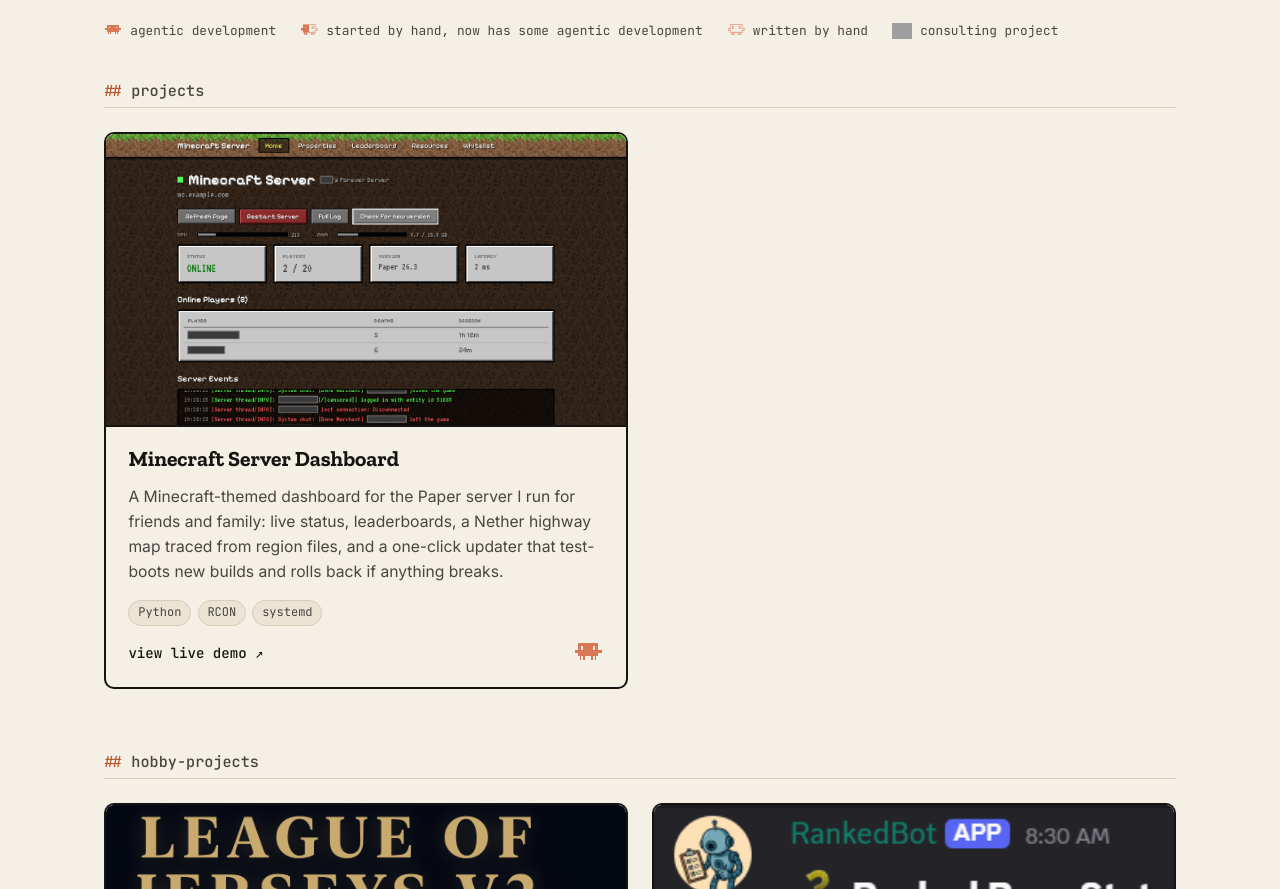
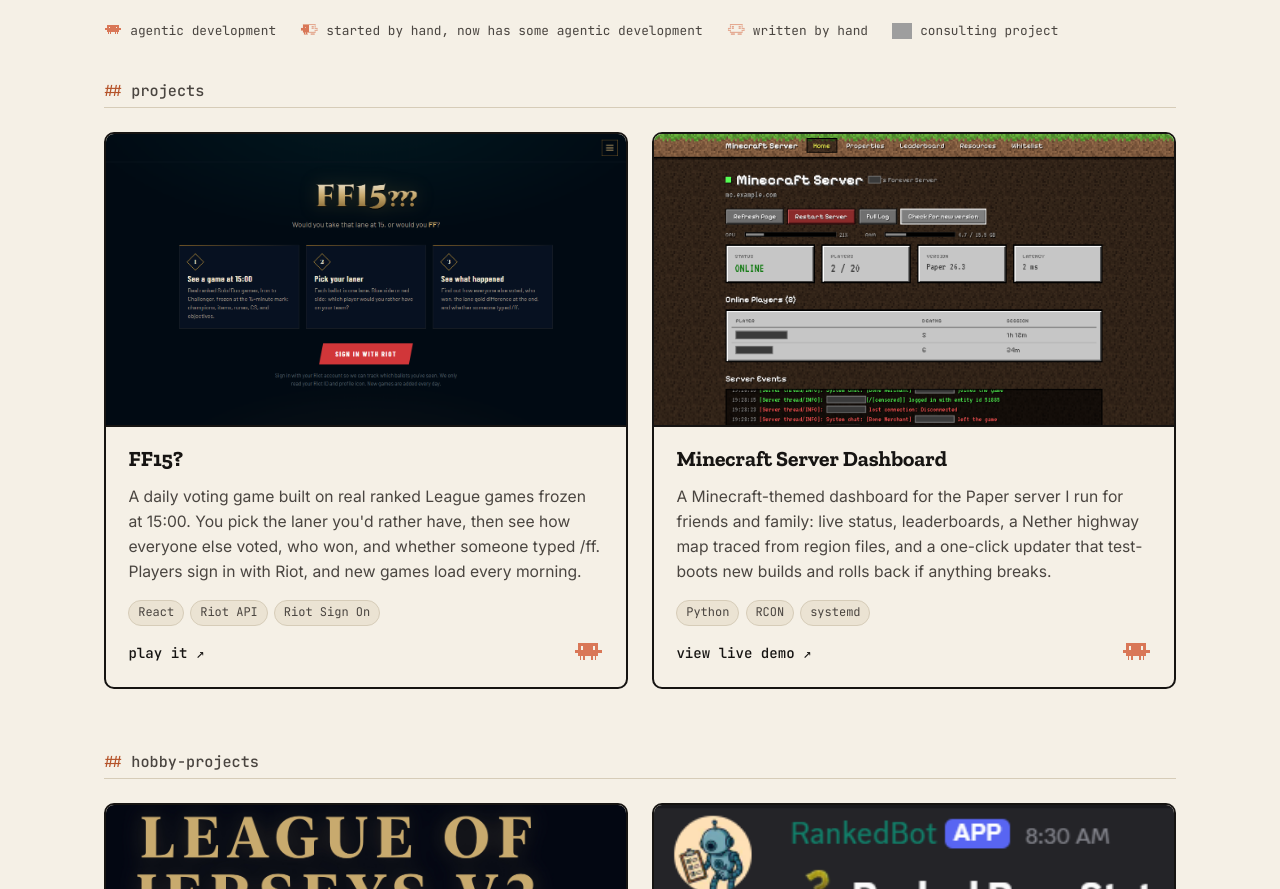
Before and after one commit to ThreeHoolagins/ThreeHoolagins.github.io, a plain HTML site: page projects.html in a window 1280 px wide. Shown: the part 327-1216 px from the top of the page. Drawn offline with nearby package versions, Linux system fonts and the light colour scheme; grey boxes are pictures that could not be loaded.

Commit message:
add FF15? project card
Co-Authored-By: Claude Opus 5.5 <noreply@anthropic.com>

```diff
--- a/projects.html
+++ b/projects.html
@@ -60,6 +60,16 @@
             <section class="container" style="padding-bottom: 1rem">
                 <h2 class="section-title" style="margin-top: 1.5rem">projects</h2>
                 <div class="project-grid">
+                    <a class="project" href="https://ff15.bigolbearstudios.com/" target="_blank" rel="noopener" style="text-decoration: none; color: inherit">
+                        <div class="project__img"><img src="assets/ff15.png" alt="FF15? home page" loading="lazy" /></div>
+                        <div class="project__body">
+                            <h3>FF15?</h3>
+                            <p>A daily voting game built on real ranked League games frozen at 15:00. You pick the laner you'd rather have, then see how everyone else voted, who won, and whether someone typed /ff. Players sign in with Riot, and new games load every morning.</p>
+                            <ul class="tags" style="margin: 0 0 1rem"><li>React</li><li>Riot API</li><li>Riot Sign On</li></ul>
+                            <span class="project__link">play it ↗</span>
+                            <svg class="ai-mark ai-mark--corner ai-mark--full" role="img" aria-label="Agentic development"><title>Agentic development</title><use href="#crab-full" /></svg>
+                        </div>
+                    </a>
                     <a class="project" href="https://threehoolagins.github.io/minecraft-server-dashboard/" target="_blank" rel="noopener" style="text-decoration: none; color: inherit">
                         <div class="project__img"><img src="assets/minecraft-server-dashboard.png" alt="Minecraft Server Dashboard home page" loading="lazy" /></div>
                         <div class="project__body">
```
Also changed, not shown: assets/ff15.png (added).
